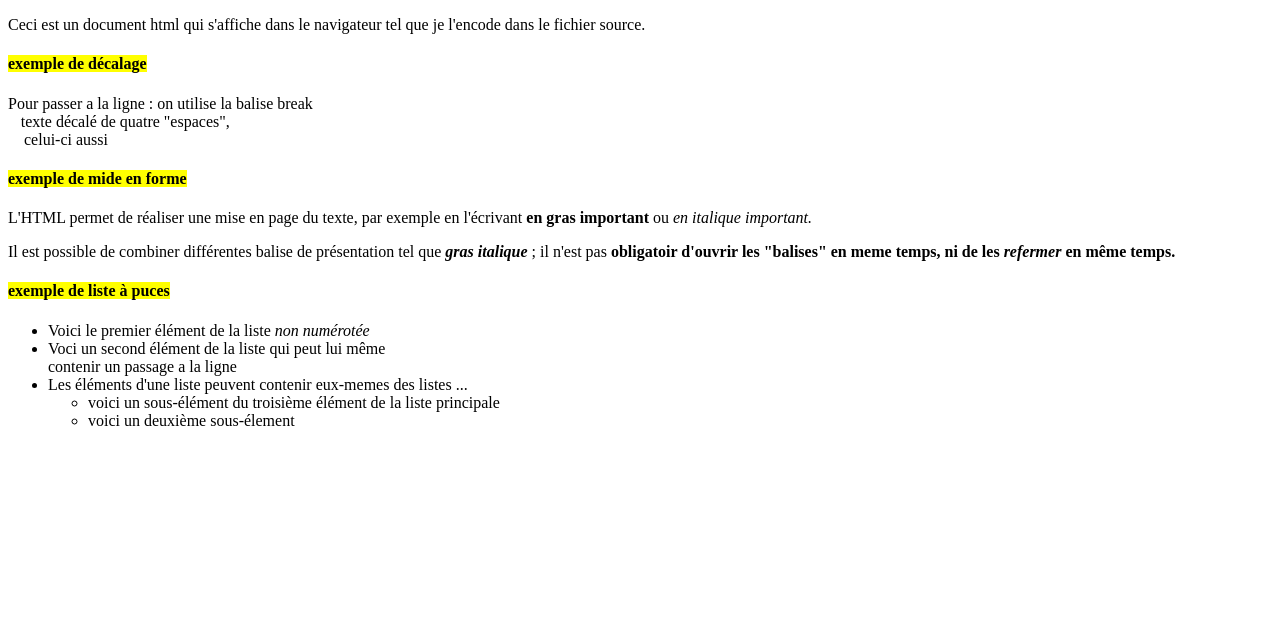
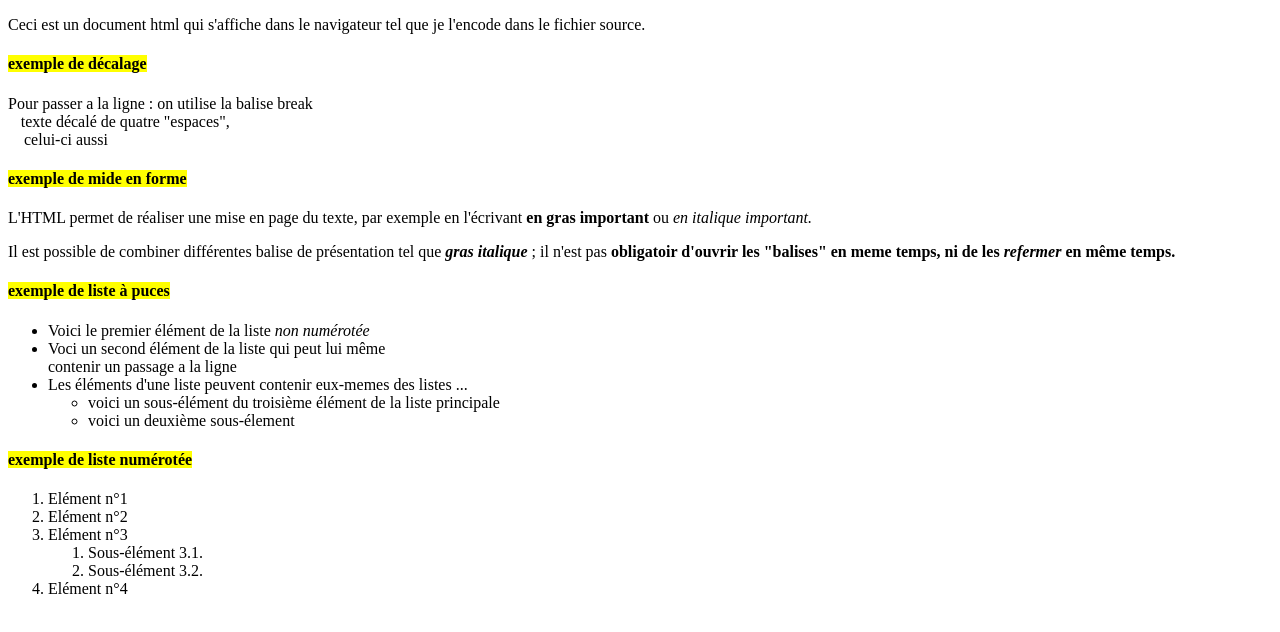
Before and after one commit to sofiane626/Exercice, a plain HTML site: page index.html in a window 1280 px wide. Drawn offline with Linux system fonts and the light colour scheme.

Commit message:
section 4

```diff
--- a/index.html
+++ b/index.html
@@ -43,6 +43,21 @@
         </ul>
     </section>
 
+    <section>
+        <h4><mark>exemple de liste numérotée</mark></h4>
+        <ol>
+            <li>Elément n°1</li>
+            <li>Elément n°2</li>
+            <li>Elément n°3 <br>
+                <ol>
+                    <li>Sous-élément 3.1.</li>
+                    <li>Sous-élément 3.2.</li>
+                </ol>
+            </li>
+            <li>Elément n°4</li>
+        </ol>
+    </section>
+
 </body>
 
 </html>
```
